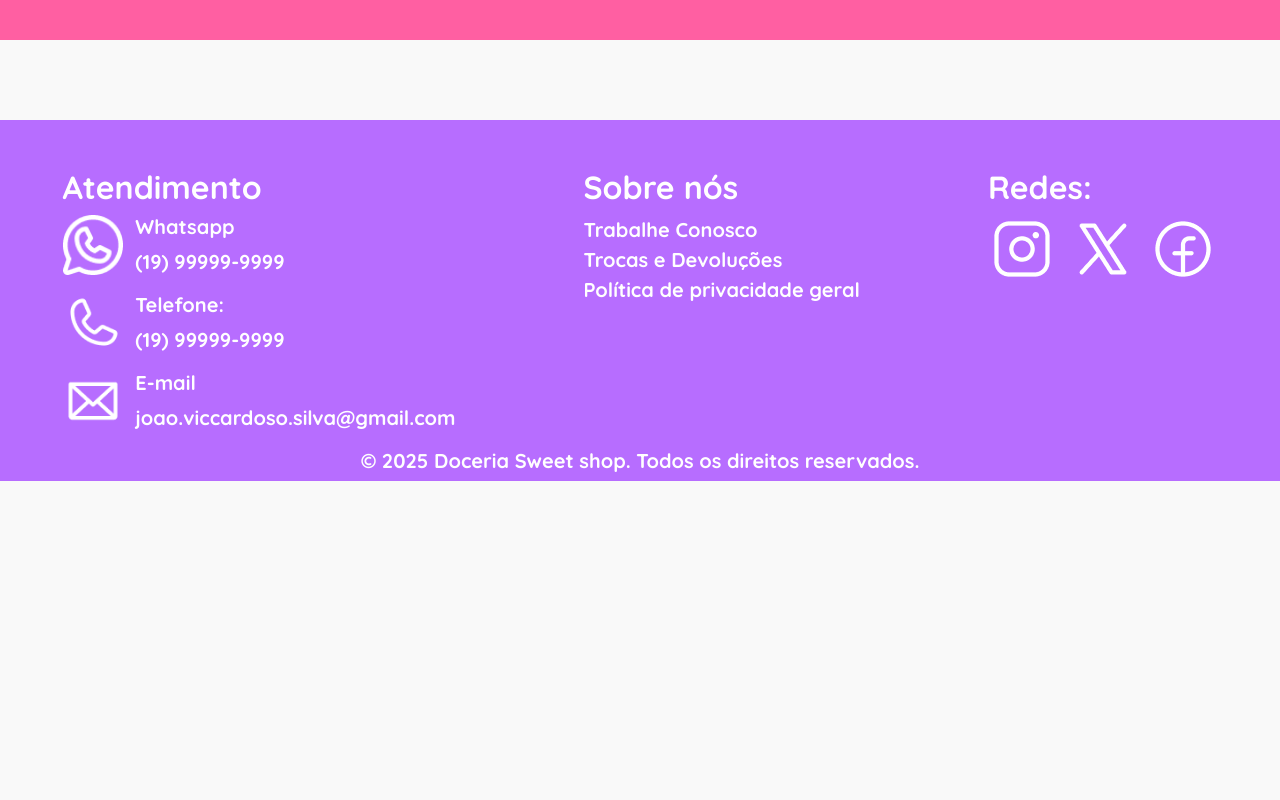
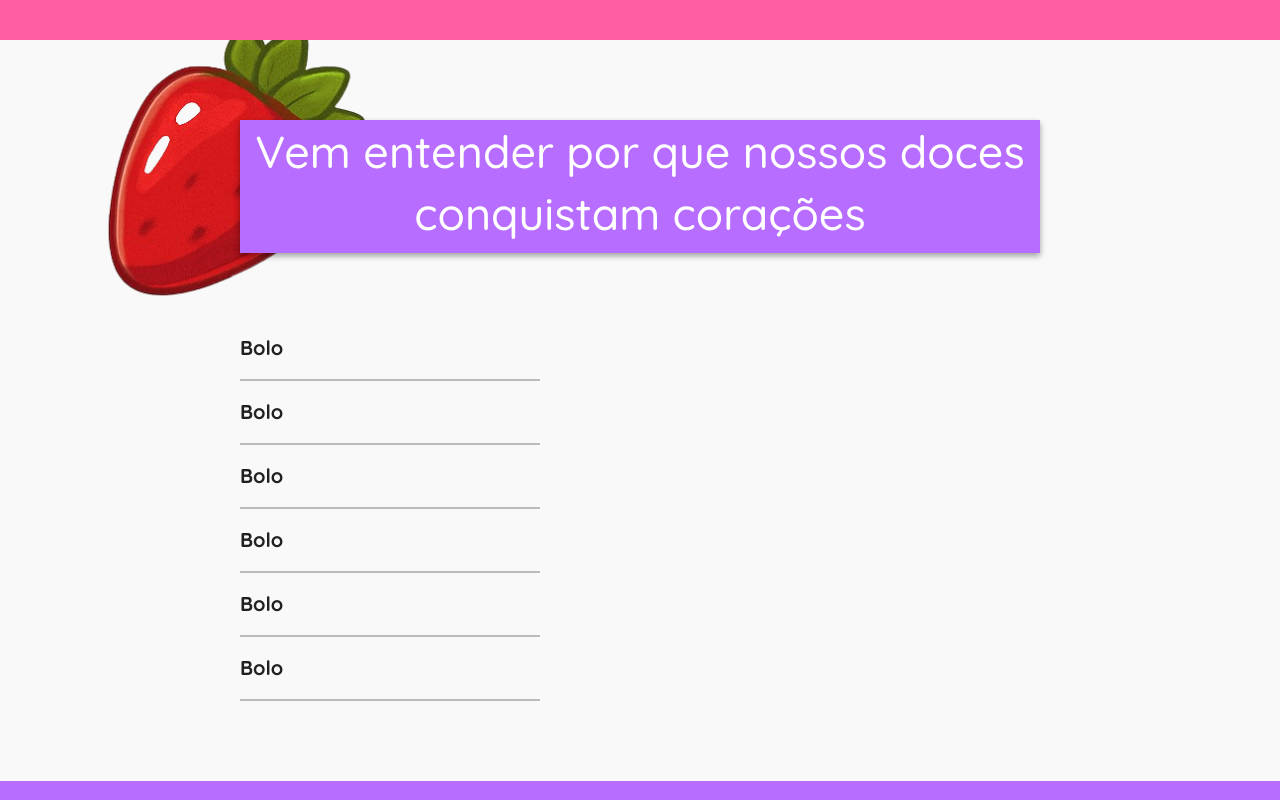
Before and after one commit to joaoviccardoso/Doceria, a React (Vite) app: page /cardapio in a window 1280 px wide. Shown: the part 760-1560 px from the top of the page. Before the commit the page ends 1241 px from the top, so only its background shows below. Built offline with nearby package versions, Linux system fonts and the light colour scheme.

Commit message:
criado o  menu lateral para o cardapio

```diff
--- a/src/paginas/Cardapio/cardapio.css
+++ b/src/paginas/Cardapio/cardapio.css
@@ -7,3 +7,16 @@
 .imgCardapio{
     margin-bottom:  12rem;
 }
+
+.sidebar ul {
+    padding-left: 15rem;
+}
+
+.sidebar a{
+    color: var(--letra-escura);
+}
+
+.sidebar hr{
+    border: 1px solid #000;
+    width: 300px;
+}
--- a/src/paginas/Cardapio/index.jsx
+++ b/src/paginas/Cardapio/index.jsx
@@ -1,10 +1,12 @@
 import './cardapio.css'
 import mocaBanner from '../../assets/MocaFazendoUmBolo.png'
 import Banner from '../../componentes/Banner'
+import Faixa from '../../componentes/Faixa'
 
 
 function Cardapio(){
     return (
+        <main>
             <Banner
                 titulo={'Seu bolo, do seu jeito!'}
                 texto={'Escolha a massa perfeita, adicione o recheio que mais ama e finalize com a cobertura dos seus sonhos. Crie uma combinação única e deliciosa, feita especialmente para você!'}
@@ -13,6 +15,36 @@ function Cardapio(){
                 aos={'zoom-in'}
                 className={'imgCardapio'}
             />
+
+            <section>
+                <Faixa
+                    texto={'Vem entender por que nossos doces'}
+                    texto2={'conquistam corações'}
+                />
+                <aside className="sidebar">
+                    <nav>
+                        <ul>
+                            <li><a href="#">Bolo</a></li>
+                            <hr/>
+                            <li><a href="#">Bolo</a></li>
+                            <hr/>
+                            <li><a href="#">Bolo</a></li>
+                            <hr/>
+                             <li><a href="#">Bolo</a></li>
+                            <hr/>
+                            <li><a href="#">Bolo</a></li>
+                            <hr/>
+                            <li><a href="#">Bolo</a></li>
+                            <hr/>
+                        </ul>
+                    </nav>
+                </aside>
+
+                <section className='containerCardapio'>
+
+                </section>
+            </section>
+        </main>
     )
 }
 
--- a/src/paginas/LandingPage/index.jsx
+++ b/src/paginas/LandingPage/index.jsx
@@ -49,6 +49,7 @@ function LandingPage(){
                 srcImg={BoloDeMorango}
                 alt={'Bolo de Morango'}
                 aos={'zoom-in'}
+                className={'imgLandingPage'}
             />
 
             <section className='container-informacao'>
```
Lines whose indentation alone changed are shown as unchanged.
